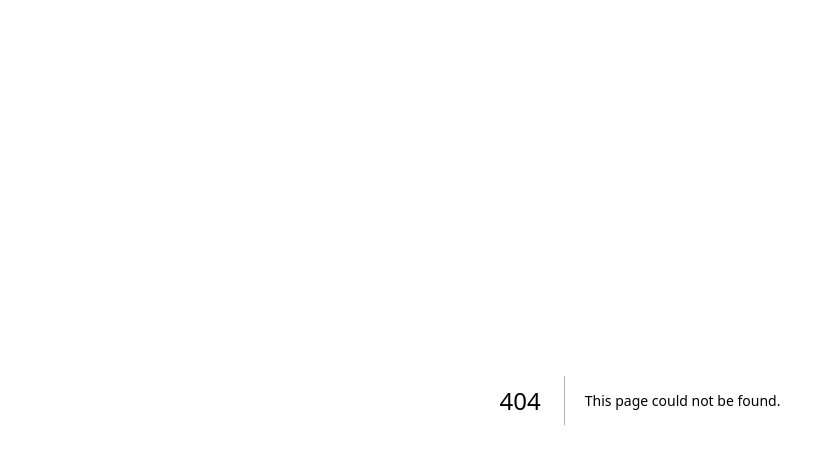
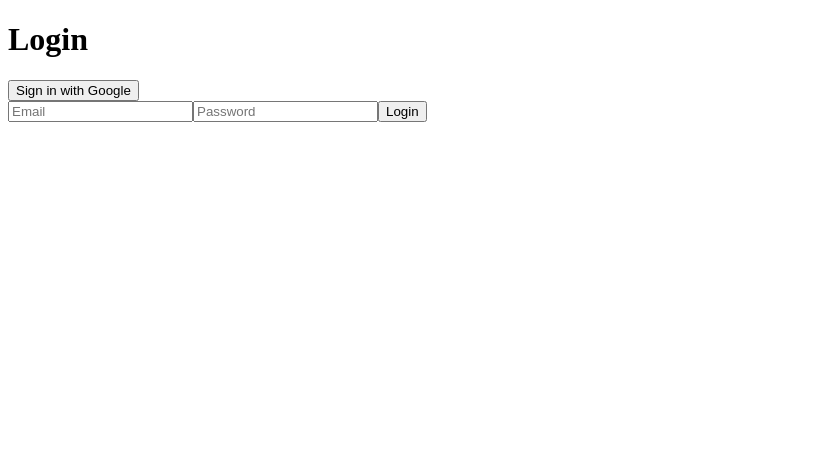
Before and after one commit to Annah-2003/TechVerse-Access, a Next.js app in the folder tech-event-frontend/: page /login in a window 1280 px wide. Before the commit this address had no page. Shown: the top 464 px of the page, without its empty margins (0-835 px from the left). Built offline with nearby package versions, Linux system fonts and the light colour scheme; no server answers.

Commit message:
created log in  page

```diff
--- /dev/null
+++ b/tech-event-frontend/pages/login.js
@@ -0,0 +1,55 @@
+// pages/login.js
+
+import { signIn, useSession } from 'next-auth/client';
+import { useState } from 'react';
+import { useRouter } from 'next/router';
+
+export default function Login() {
+  const [session, loading] = useSession();
+  const router = useRouter();
+
+  const [email, setEmail] = useState('');
+  const [password, setPassword] = useState('');
+
+  if (session) {
+    router.push('/');
+  }
+
+  const handleSubmit = async (e) => {
+    e.preventDefault();
+    const res = await signIn('credentials', {
+      redirect: false,
+      email,
+      password,
+    });
+    if (res.error) {
+      alert(res.error);
+    } else {
+      router.push('/');
+    }
+  };
+
+  return (
+    <div>
+      <h1>Login</h1>
+      <button onClick={() => signIn('google')}>Sign in with Google</button>
+      <form onSubmit={handleSubmit}>
+        <input
+          type="email"
+          placeholder="Email"
+          value={email}
+          onChange={(e) => setEmail(e.target.value)}
+          required
+        />
+        <input
+          type="password"
+          placeholder="Password"
+          value={password}
+          onChange={(e) => setPassword(e.target.value)}
+          required
+        />
+        <button type="submit">Login</button>
+      </form>
+    </div>
+  );
+}
```
